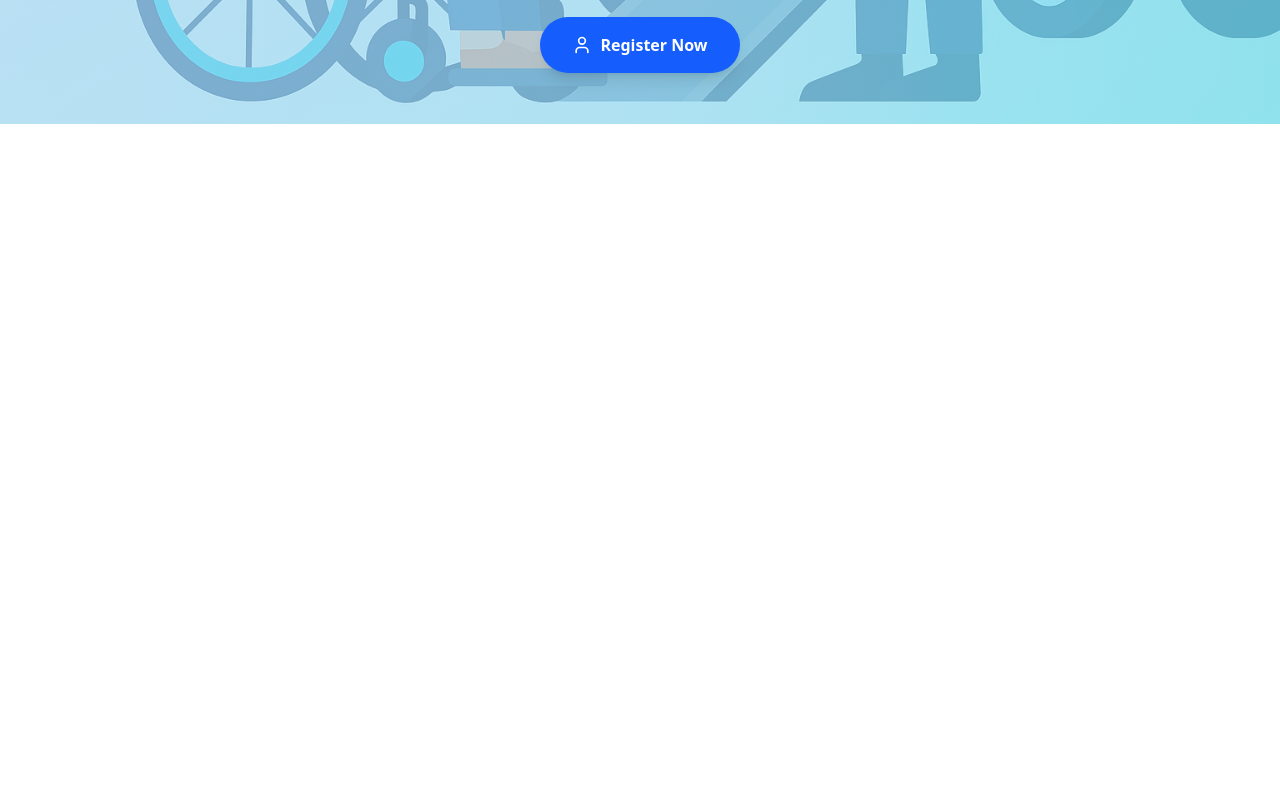
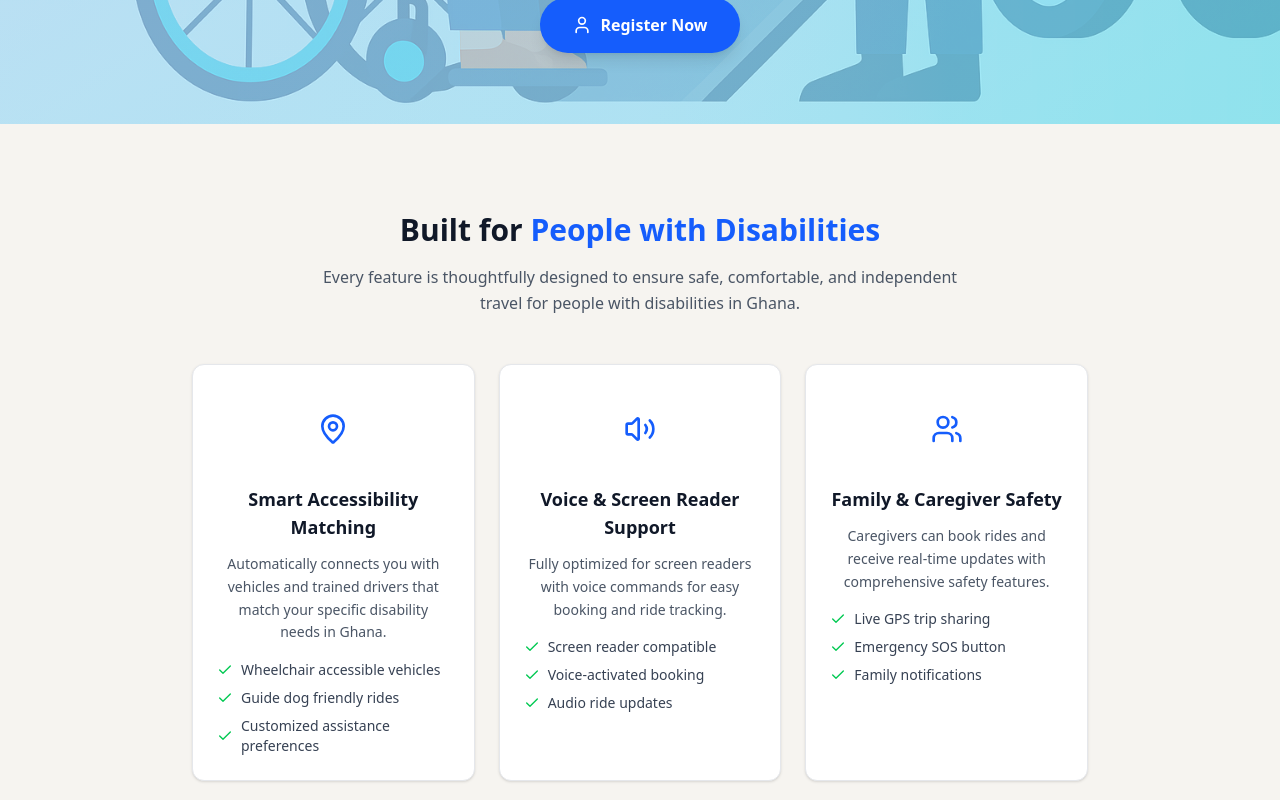
Before and after one commit to TopTier5/movable, a React (Vite) app: page / in a window 1280 px wide. Shown: the part 740-1540 px from the top of the page. Before the commit the page ends 864 px from the top, so only its background shows below. Built offline with nearby package versions, Linux system fonts and the light colour scheme.

Commit message:
done with home page

```diff
--- /dev/null
+++ b/src/components/Features.jsx
@@ -0,0 +1,133 @@
+import { MapPin, Check } from "lucide-react";
+import { Volume2, Users } from "lucide-react";
+
+
+
+
+
+
+
+
+
+export default function Features() {
+    return (
+        <div className="min-h-screen bg-[#F6F4F0] py-12 px-4">
+            <div className="max-w-4xl mx-auto">
+                <div className="text-center mb-12 mt-10">
+                    <h1 className="text-3xl font-bold text-gray-900 mb-4">Built for <span className="text-blue-600">People with Disabilities</span></h1>
+                    <p className="text-base text-gray-600 max-w-2xl mx-auto leading-relaxed">Every feature is thoughtfully designed to ensure safe, comfortable, and independent
+            travel for people with disabilities in Ghana.</p>
+                </div>
+
+                <div className="grid md:grid-cols-3 gap-6 max-w-5xl mx-auto">
+                    <div className="bg-white rounded-xl p-6 shadow-sm border border-gray-200 hover:shadow-lg hover:shadow-blue-400 transition-all duration-300">
+                        <div className="flex justify-center mb-4">
+                            <div className="w-12 h-20 rounded-full flex items-center justify-center">
+                                <MapPin className="w-8 h-8 text-blue-600" />
+                            </div>
+                        </div>
+                        <h3 className="text-lg font-semibold text-gray-900 text-center mb-3">Smart Accessibility Matching</h3>
+                        <p className="text-sm text-gray-600 text-center mb-4 leading-relaxed">Automatically connects you with vehicles and trained drivers that
+              match your specific disability needs in Ghana.</p>
+
+              <div className="space-y-2">
+                <div className="flex items-center text-sm text-gray-700">
+                    <Check className="w-4 h-4 text-green-500 mr-2 flex-shrink-0"/>
+                    <span>Wheelchair accessible vehicles</span>
+                </div>
+                <div className="flex items-center text-sm text-gray-700">
+                <Check className="w-4 h-4 text-green-500 mr-2 flex-shrink-0" />
+                <span>Guide dog friendly rides</span>
+              </div>
+
+              <div className="flex items-center text-sm text-gray-700">
+                <Check className="w-4 h-4 text-green-500 mr-2 flex-shrink-0" />
+                <span>Customized assistance preferences</span>
+              </div>
+              </div>
+                    </div>
+
+                <div className="bg-white rounded-xl p-6 shadow-sm border border-gray-200 hover:shadow-lg hover:shadow-blue-400 transition-all duration-300">
+                        <div className="flex justify-center mb-4">
+                            <div className="w-12 h-20 rounded-full flex items-center justify-center">
+                                <Volume2 className="w-8 h-8 text-blue-600" />
+                            </div>
+                        </div>
+                        <h3 className="text-lg font-semibold text-gray-900 text-center mb-3">Voice & Screen Reader Support</h3>
+                        <p className="text-sm text-gray-600 text-center mb-4 leading-relaxed">Fully optimized for screen readers with voice commands for easy
+              booking and ride tracking.</p>
+
+              <div className="space-y-2">
+                <div className="flex items-center text-sm text-gray-700">
+                    <Check className="w-4 h-4 text-green-500 mr-2 flex-shrink-0"/>
+                    <span>Screen reader compatible</span>
+                </div>
+                <div className="flex items-center text-sm text-gray-700">
+                <Check className="w-4 h-4 text-green-500 mr-2 flex-shrink-0" />
+                <span>Voice-activated booking</span>
+              </div>
+
+              <div className="flex items-center text-sm text-gray-700">
+                <Check className="w-4 h-4 text-green-500 mr-2 flex-shrink-0" />
+                <span>Audio ride updates</span>
+              </div>
+              </div>
+                    </div>
+
+
+                <div className="bg-white rounded-xl p-6 shadow-sm border border-gray-200 hover:shadow-lg hover:shadow-blue-400 transition-all duration-300">
+                        <div className="flex justify-center mb-4">
+                            <div className="w-12 h-20 rounded-full flex items-center justify-center">
+                                <Users className="w-8 h-8 text-blue-600" />
+                            </div>
+                        </div>
+                        <h3 className="text-lg font-semibold text-gray-900 text-center mb-3">Family & Caregiver Safety</h3>
+                        <p className="text-sm text-gray-600 text-center mb-4 leading-relaxed">Caregivers can book rides and receive real-time updates with
+              comprehensive safety features.</p>
+
+              <div className="space-y-2">
+                <div className="flex items-center text-sm text-gray-700">
+                    <Check className="w-4 h-4 text-green-500 mr-2 flex-shrink-0"/>
+                    <span>Live GPS trip sharing</span>
+                </div>
+                <div className="flex items-center text-sm text-gray-700">
+                <Check className="w-4 h-4 text-green-500 mr-2 flex-shrink-0" />
+                <span>Emergency SOS button</span>
+              </div>
+
+              <div className="flex items-center text-sm text-gray-700">
+                <Check className="w-4 h-4 text-green-500 mr-2 flex-shrink-0" />
+                <span>Family notifications</span>
+              </div>
+              </div>
+                    </div>
+
+
+
+
+
+
+
+
+
+
+
+
+
+
+
+
+
+                </div>
+
+
+
+
+
+
+
+            </div>
+
+        </div>
+    )
+}
--- a/src/components/Hero.jsx
+++ b/src/components/Hero.jsx
@@ -46,7 +46,7 @@ export default function Hero() {
             </div>
 
 
-            <button className="bg-blue-600 cursor-pointer hover:bg-blue-700 text-white px-8 py-4 duration-200 rounded-full transition-colors font-semibold flex items-center mx-auto shadow-lg">
+            <button className="bg-blue-600 cursor-pointer hover:bg-blue-700 text-white px-8 py-4 duration-200 rounded-full transition-colors font-semibold flex items-center mx-auto shadow-lg mb-10">
                 <User className="w-5 h-5 mr-2" />
                 Register Now
             </button>
--- /dev/null
+++ b/src/components/JoinUs.jsx
@@ -0,0 +1,43 @@
+import image2 from "../assets/images/image2.jpg";
+import { UserPlus } from "lucide-react";
+import { Link } from "react-router";
+
+
+
+
+
+
+export default function JoinUs() {
+    return (
+        <div className="relative min-h-screen flex items-center justify-center py-16 px-4">
+            <div className="absolute inset-0 bg-cover bg-center"
+                style={{ backgroundImage: `url(${image2})`}}></div>
+
+            <div className="relative z-10 text-center max-w-4xl mx-auto">
+                <h1 className="text-5xl font-bold text-white mb-6">Join MoVable Community</h1>
+                <p className="text-xl text-blue-100 max-w-2xl mx-auto">Be part of making transportation accessible for people with disabilities in Ghana.</p>
+                <p className="text-xl text-blue-100 mb-8">
+                    Start your journey with us today.
+                </p>
+
+                <div className="bg-white rounded-2xl p-8 max-w-md mx-auto shadow-2xl hover:scale-105">
+                    <div className="flex justify-center mb-6">
+                        <div className="w-16 h-16 bg-blue-600 rounded-full flex items-center justify-center">
+                            <UserPlus className="w-6 h-6 text-white" />
+                        </div>
+                    </div>
+
+                    <h2 className="text-2xl font-bold text-gray-900 mb-4">Want to join MoVable</h2>
+
+                    <p className="text-gray-600 mb-8 leading-relaxed text-sm">
+                        Safe, accessible transportation with trained assistance for people with disabilities in Ghana.
+                    </p>
+                        <Link to="/register">
+                    <button className="w-full bg-blue-600 hover:bg-blue-700 text-white  cursor-pointer font-semibold py-2 px-4 rounded-xl transition-colors duration-200 text-lg">
+                        Sign Up Now
+                    </button></Link>
+                </div>
+            </div>
+        </div>
+    )
+}
--- a/src/components/Testimonials.jsx
+++ b/src/components/Testimonials.jsx
@@ -2,7 +2,7 @@ import React from 'react';
 
 export default function Testimonials() {
     return (
-        <div className="bg-gray-50 py-16 px-4 sm:px-6 lg:px-8">
+        <div className="bg-gray-50 py-16 px-4 sm:px-6 lg:px-8 mb-8">
             {/* Testimonials Header */}
             <div className="max-w-4xl mx-auto text-center mb-12 lg:mb-16">
                 <h2 className="text-3xl sm:text-4xl font-extrabold text-gray-900 leading-tight">
--- a/src/pages/Home.jsx
+++ b/src/pages/Home.jsx
@@ -1,5 +1,9 @@
 import Navbar from "../components/Navbar";
 import Hero from "../components/Hero";
+import Features from "../components/Features";
+import Testimonials from "../components/Testimonials";
+import JoinUs from "../components/JoinUs";
+import Footer from "../components/Footer";
 
 
 
@@ -10,8 +14,10 @@ export default function Home() {
 
         <Navbar />
         <Hero />
-
-
+        <Features />
+        <Testimonials />
+        <JoinUs />
+        <Footer />
 
 
 
```
Also changed, not shown: src/assets/images/image2.jpg (added).
